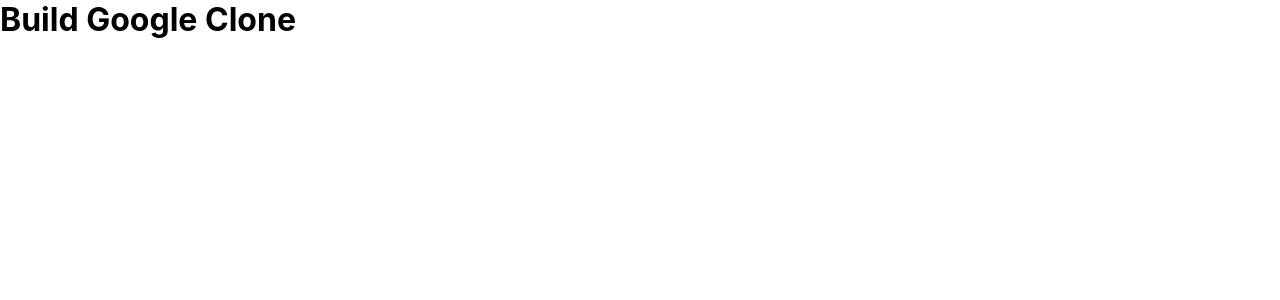
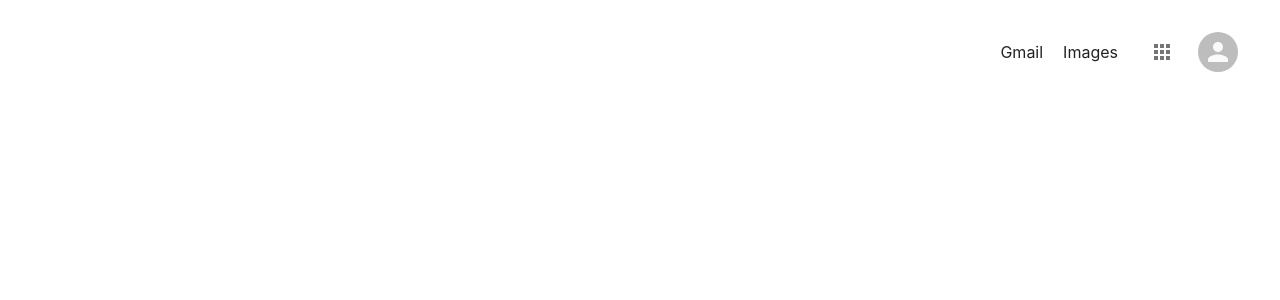
Before and after one commit to danikaharu/google-clone, a React (Create React App) app: page / in a window 1280 px wide. Shown: the top 300 px of the page. Built offline with nearby package versions, Linux system fonts and the light colour scheme.

Commit message:
Add React-Router to App

```diff
--- a/src/App.js
+++ b/src/App.js
@@ -1,10 +1,25 @@
 import React from 'react';
 import './App.css';
+import Home from './pages/Home';
+import { BrowserRouter as Router, Switch, Route } from 'react-router-dom';
 
 function App() {
   return (
     <div className="app">
-      <h1>Build Google Clone</h1>
+      <Router>
+        <Switch>
+
+          <Route path="/search">
+            <h1>Search</h1>
+          </Route>
+
+          <Route path="/">
+            <Home />
+          </Route>
+        </Switch>
+
+      </Router>
+
     </div>
   );
 }
```
